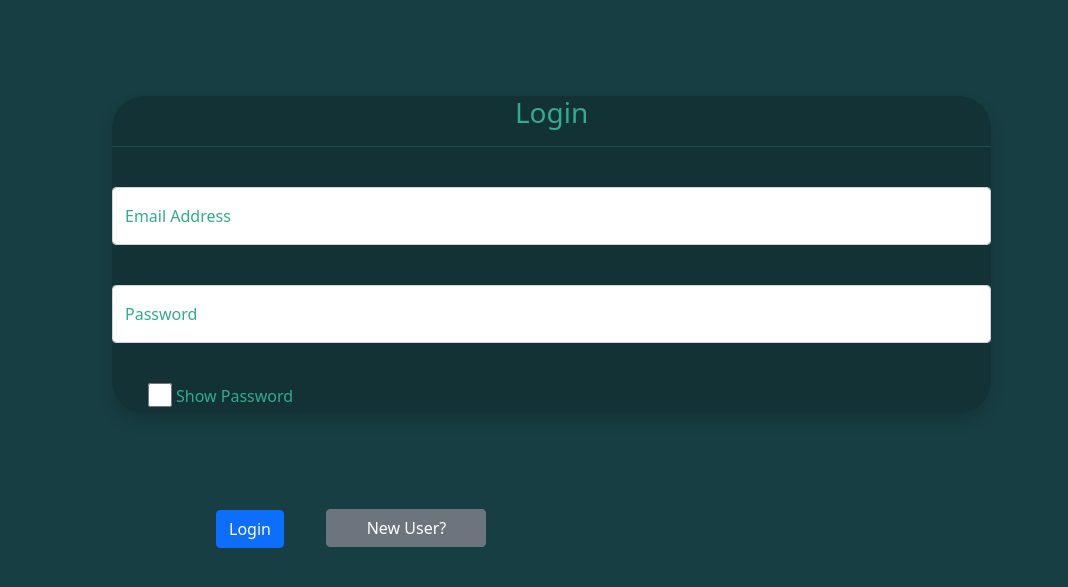
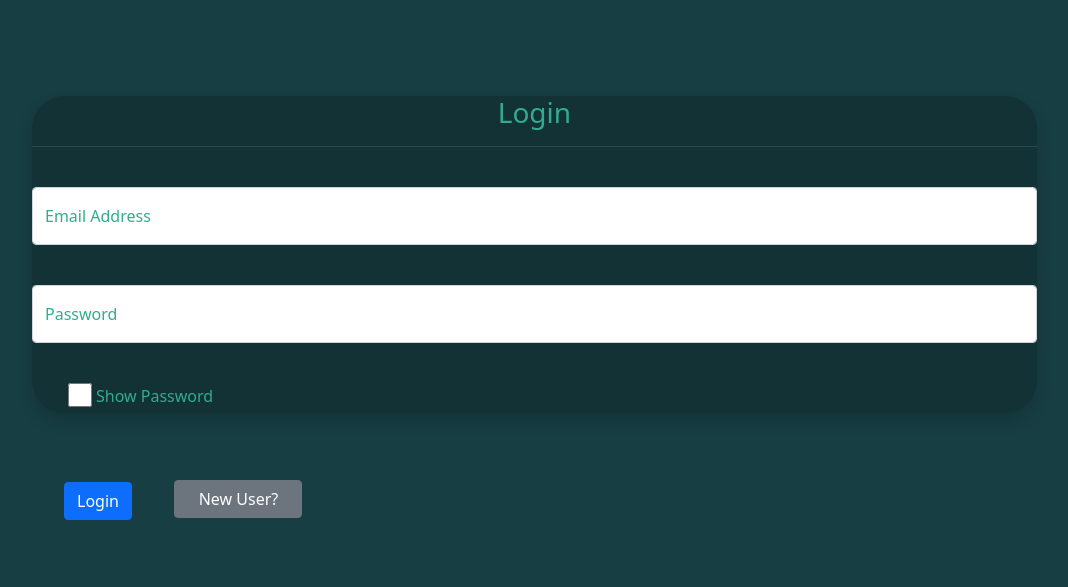
Before and after one commit to ckronber/chat-web-app, a Flask app: page /login in a window 1280 px wide. Shown: the part 72-659 px from the top of the page, without its empty margins (12-1080 px from the left). Run offline with Flask 2, Linux system fonts and the light colour scheme; some libraries are stand-ins or nearby versions.

Commit message:
updated login and sign-up pages that work better on mobile

```diff
--- a/website/static/CSS/custom.css
+++ b/website/static/CSS/custom.css
@@ -64,13 +64,13 @@ body{
 /*=====================================================*/
 
 #loginForm{
-    width: 70%;
-    margin-left:7rem;
+    width: 80%;
+    margin-left:2rem;
     margin-top: 3rem;
 }
 
 #loginSelf{
-    margin-left: 6.5rem;
+    margin-left: 2rem;
 }
 
 #loginInfo{
@@ -85,6 +85,7 @@ body{
 #mySign{
     display: inline-flex;
     width: 3rem;
+    margin-top: -1rem;
 }
 
 #passShow{
@@ -97,8 +98,8 @@ body{
 
 #newUser{
     margin-left:80%;
-    margin-top: 5rem;
-    min-width: 10rem;
+    margin-top: 4.2rem;
+    min-width: 8rem;
 }
 
 #signInput{
@@ -111,8 +112,8 @@ body{
 
 #signPost{
     margin-top: 5rem;
-    width: 70%;
-    margin-left:20%;
+    width: 80%;
+    margin-left:10%;
 }
 
 #signupInfo{
@@ -122,7 +123,7 @@ body{
 
 #signSubmit{
     width:10rem;
-    margin-left:60%;
+    margin-left:20%;
     margin-bottom: 2rem;
 }
 
```
Also changed, not shown: website/database.db.
